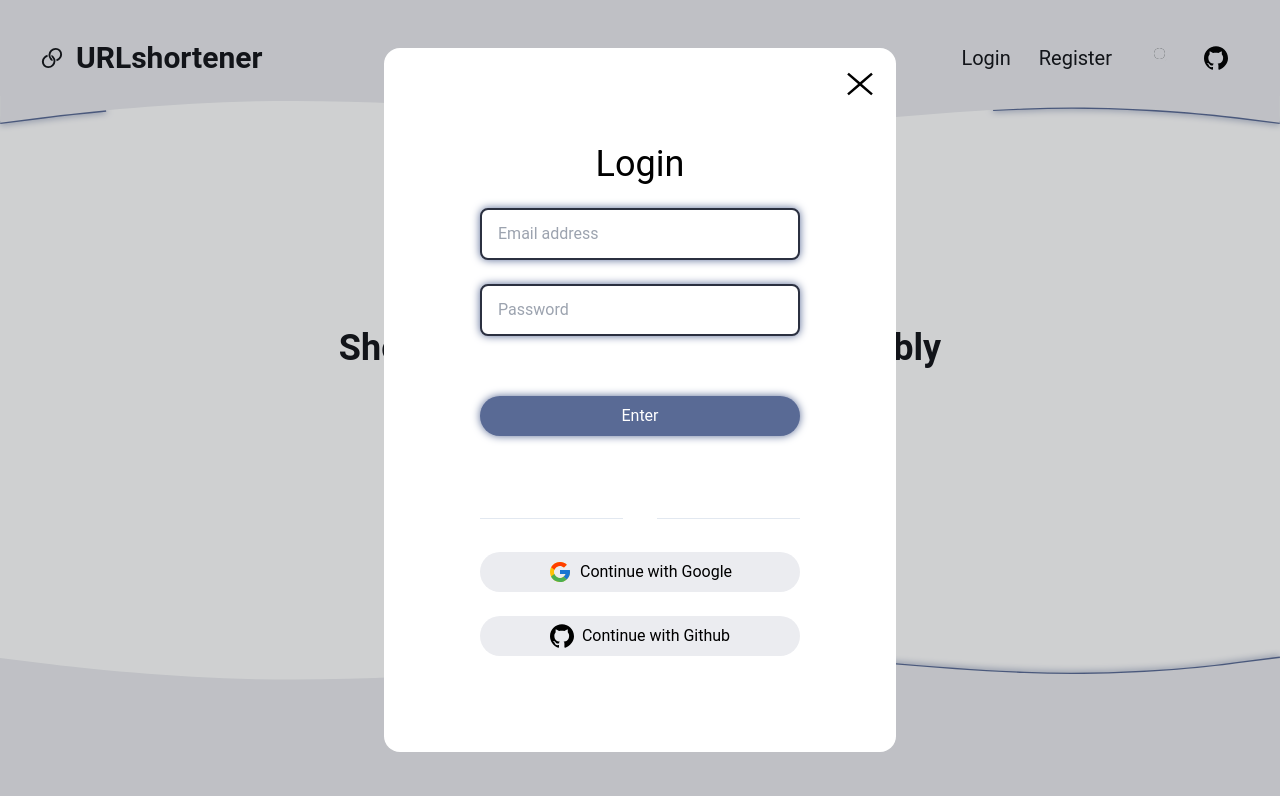
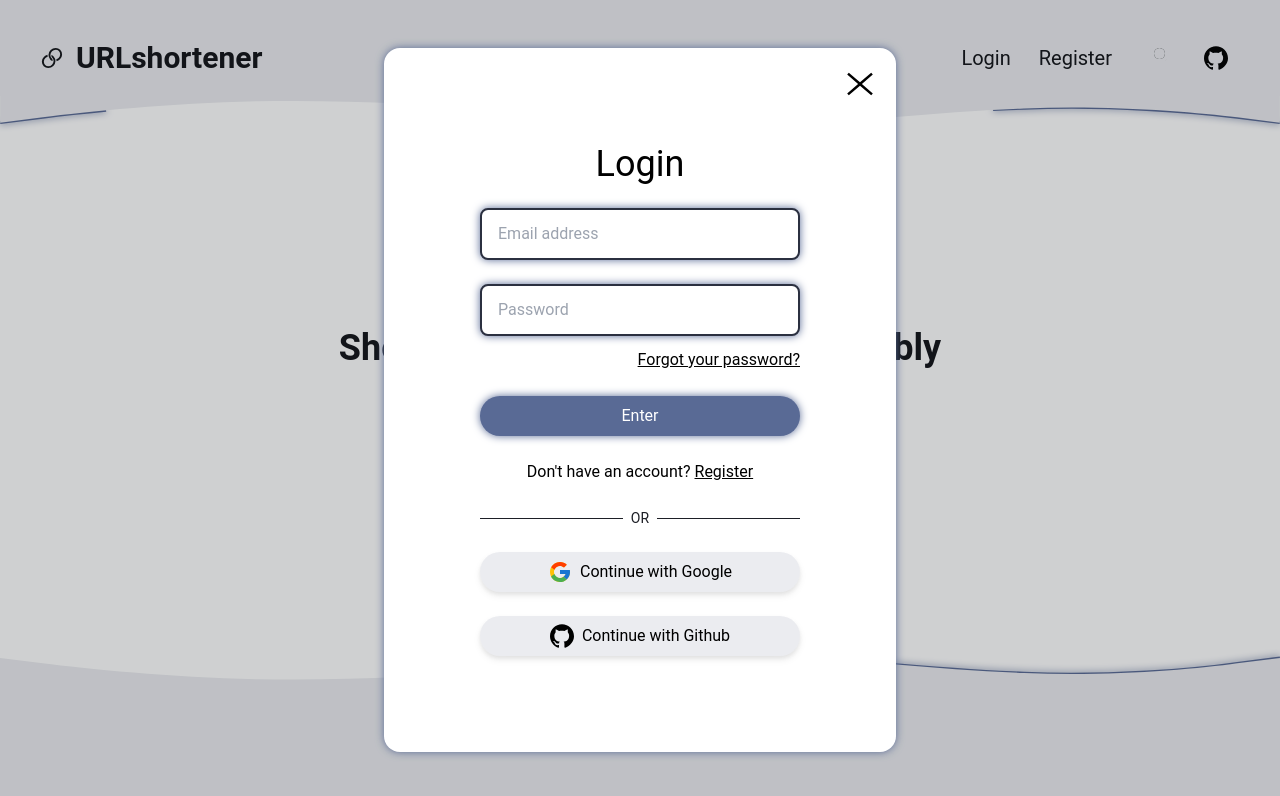
Before and after one commit to zRyzeh/url-shortener, a React (Vite) app: page / in a window 1280 px wide. Both pictures are taken after a click on the button "Login". Shown: the top 796 px of the page. Built offline with nearby package versions, Linux system fonts and the light colour scheme.

Commit message:
Add design improvements, switch between login and register modal

```diff
--- a/postcss.config.cjs
+++ b/postcss.config.cjs
@@ -1,5 +1,6 @@
 module.exports = {
   plugins: {
     tailwindcss: {},
+    autoprefixer: {}
   },
-};
+}
--- a/src/App.css
+++ b/src/App.css
@@ -2,8 +2,12 @@
 @tailwind components;
 @tailwind utilities;
 
-body {
-  margin: 0;
-  font-family: Roboto, Oxygen, Ubuntu, Cantarell, 'Open Sans', 'Helvetica Neue', sans-serif, Inter, Avenir, Helvetica, Arial, sans-serif;
-  min-height: 100vh;
+@layer utilities {
+  body {
+    @apply m-0 min-h-screen font-Roboto
+  }
+
+  ::-ms-reveal {
+    @apply dark:invert
+  }
 }
--- a/src/Header/Header.tsx
+++ b/src/Header/Header.tsx
@@ -11,13 +11,31 @@ export function Header() {
   const [isOpenLogin, openLogin, closeLogin] = useModal(false)
   const [isOpenRegister, openRegister, closeRegister] = useModal(false)
 
+  const handleChangeModal = (typeAuth: Authentication) => {
+    let timer
+    if (typeAuth === Authentication.Login) {
+      closeLogin()
+      timer = setTimeout(() => openRegister(), 300)
+    } else {
+      closeRegister()
+      timer = setTimeout(() => openLogin(), 300)
+    }
+    return () => clearTimeout(timer)
+  }
+
   return (
     <header>
-      <Modal isOpen={isOpenLogin} onClose={() => closeLogin()}>
-        <ModalAuthentication typeAuthentication={Authentication.Login} />
+      <Modal isOpen={isOpenLogin} onClose={closeLogin}>
+        <ModalAuthentication
+          typeAuthentication={Authentication.Login}
+          onChange={() => handleChangeModal(Authentication.Login)}
+        />
       </Modal>
-      <Modal isOpen={isOpenRegister} onClose={() => closeRegister()}>
-        <ModalAuthentication typeAuthentication={Authentication.Register} />
+      <Modal isOpen={isOpenRegister} onClose={closeRegister}>
+        <ModalAuthentication
+          typeAuthentication={Authentication.Register}
+          onChange={() => handleChangeModal(Authentication.Register)}
+        />
       </Modal>
 
       <section className="h-14 lg:h-24 w-screen bg-primary dark:bg-primary-dark px-5 lg:px-10 lg:pt-5 flex justify-between items-center">
--- a/src/Modal/Modal.tsx
+++ b/src/Modal/Modal.tsx
@@ -14,22 +14,26 @@ export function Modal({ isOpen, onClose, children }: ModalProps) {
 
   useEffect(() => {
     if (isOpen) {
-      setShowModal(true);
+      setShowModal(true)
     } else {
-      const timer = setTimeout(() => setShowModal(false), 300);
-      return () => clearTimeout(timer);
+      const timer = setTimeout(() => setShowModal(false), 300)
+      return () => clearTimeout(timer)
     }
-  }, [isOpen]);
+  }, [isOpen])
 
   if (!showModal || !mountElement) return
 
   return createPortal(
-    <div className="fixed inset-0 flex items-center justify-center z-[1000]">
+    <div
+      className="fixed inset-0 flex items-center justify-center z-[1000]"
+      aria-modal="true"
+      role="dialog"
+    >
       <div
         className={`absolute inset-0 bg-primary-dark dark:bg-primary transition-opacity duration-300 ${isOpen ? 'animate-fade-in opacity-20' : 'opacity-0'}`}
         onClick={onClose}
       ></div>
-      <div className={`relative p-24 rounded-2xl bg-secondary dark:bg-secondary-dark z-[1000] transition-opacity duration-300 ${isOpen ? 'animate-fade-in' : 'opacity-0'}`}>
+      <div className={`relative p-24 rounded-2xl bg-secondary dark:bg-secondary-dark z-[1000] transition-opacity duration-300 drop-shadow-neon ${isOpen ? 'animate-fade-in' : 'opacity-0'}`}>
         <button
           className="p-1 absolute top-4 right-4 active:scale-95"
           type="button"
--- a/src/Modal/ModalAuthentication.tsx
+++ b/src/Modal/ModalAuthentication.tsx
@@ -2,14 +2,34 @@ import { SocialButtons } from './SocialButtons'
 import { Authentication } from '../common/enums/Authentication'
 import { InputWithLabel } from '../common/components/InputWithLabel'
 
-export function ModalAuthentication({ typeAuthentication }: { typeAuthentication: Authentication }) {
-  const auth = typeAuthentication === Authentication.Login ? 'Login' : 'Register'
+const authTexts = {
+  login: {
+    auth: "Login",
+    question: "Don't have an account? ",
+    action: "Register"
+  },
+  register: {
+    auth: "Register",
+    question: "Already have an account? ",
+    action: "Login"
+  }
+}
+
+interface ModalAuthenticationProps {
+  typeAuthentication: Authentication,
+  onChange: () => void
+}
+
+export function ModalAuthentication({ typeAuthentication, onChange }: ModalAuthenticationProps) {
+  const { auth, question, action } = typeAuthentication === Authentication.Login
+    ? authTexts.login
+    : authTexts.register
 
   return (
     <form className="flex flex-col items-center gap-6">
       <h2 className="dark:text-secondary text-center text-4xl">{auth}</h2>
       {
-        typeAuthentication == Authentication.Register &&
+        typeAuthentication === Authentication.Register &&
         <InputWithLabel
           htmlFor='name'
           textLabel='Full name'
@@ -42,30 +62,30 @@ export function ModalAuthentication({ typeAuthentication }: { typeAuthentication
           required
         />
         {
-          typeAuthentication == Authentication.Login &&
-          <p className="text-secondary underline hover:text-tertiary cursor-pointer text-end">
+          typeAuthentication === Authentication.Login &&
+          <p className="dark:text-secondary underline hover:text-tertiary cursor-pointer text-end">
             Forgot your password?
           </p>
         }
       </div>
       <button
-        className="w-80 bg-tertiary p-2 rounded-full text-secondary drop-shadow-neon hover:drop-shadow-none active:scale-y-95"
+        className="w-80 bg-tertiary p-2 rounded-full text-secondary drop-shadow-neon hover:drop-shadow-none active:scale-y-95 transition"
         type="submit"
       >
         Enter
       </button>
       <div>
-        <p className="text-secondary">
-          {typeAuthentication === Authentication.Login ? "Don't have an account? " : 'Already have an account? '}
-          <span className="underline cursor-pointer hover:text-tertiary">
-            {auth}
+        <p className="dark:text-secondary">
+          {question}
+          <span className="underline cursor-pointer hover:text-tertiary" onClick={onChange} >
+            {action}
           </span>
         </p>
       </div>
       <div className="flex w-full items-center gap-2">
-        <div className="h-px w-full bg-slate-200"></div>
-        <span className="text-white text-sm">OR</span>
-        <div className="h-px w-full bg-slate-200"></div>
+        <div className="h-px w-full bg-secondary-dark dark:bg-slate-200"></div>
+        <span className="text-secondary-dark dark:text-secondary text-sm">OR</span>
+        <div className="h-px w-full bg-secondary-dark dark:bg-slate-200"></div>
       </div>
       <SocialButtons />
     </form>
--- a/src/Modal/SocialButtons.tsx
+++ b/src/Modal/SocialButtons.tsx
@@ -3,11 +3,11 @@ import { GithubIcon, GoogleIcon } from "../assets/icons/Icons";
 export function SocialButtons() {
   return (
     <>
-      <div className="flex gap-2 items-center justify-center bg-primary w-80 py-2 rounded-full cursor-pointer active:scale-y-95">
+      <div className="flex gap-2 items-center justify-center bg-primary w-80 py-2 rounded-full cursor-pointer active:scale-y-95 drop-shadow-md">
         <GoogleIcon className='h-6 w-6' />
         <span>Continue with Google</span>
       </div>
-      <div className="flex gap-2 items-center justify-center bg-primary w-80 py-2 rounded-full cursor-pointer active:scale-y-95">
+      <div className="flex gap-2 items-center justify-center bg-primary w-80 py-2 rounded-full cursor-pointer active:scale-y-95 drop-shadow-md ">
         <GithubIcon />
         <span>Continue with Github</span>
       </div>
--- a/src/common/components/InputWithLabel.tsx
+++ b/src/common/components/InputWithLabel.tsx
@@ -9,7 +9,7 @@ export function InputWithLabel({ htmlFor, textLabel, ...props }: InputWithLabelP
       <label htmlFor={htmlFor} className="sr-only">{textLabel}</label>
       <input
         className="rounded-lg dark:bg-primary-dark px-4 py-3 outline-none w-80 text-primary-dark dark:text-primary drop-shadow-neon
-        focus:border-primary-dark dark:focus:border-tertiary border-2 transition-colors duration-200 border-tertiary-dark"
+        focus:border-primary-dark dark:focus:border-tertiary border-2 transition-colors duration-200 border-tertiary-dark revea"
         {...props}
       />
     </>
--- a/tailwind.config.js
+++ b/tailwind.config.js
@@ -4,6 +4,9 @@ module.exports = {
   content: ['./src/**/*.{html,js,ts,jsx,tsx}'],
   theme: {
     extend: {
+      fontFamily: {
+        'Roboto': 'Roboto, Oxygen, Ubuntu, Cantarell, sans-serif, Inter, Avenir, Helvetica, Arial'
+      },
       colors: {
         'primary': '#EBECF0',
         'secondary': '#fff',
```
